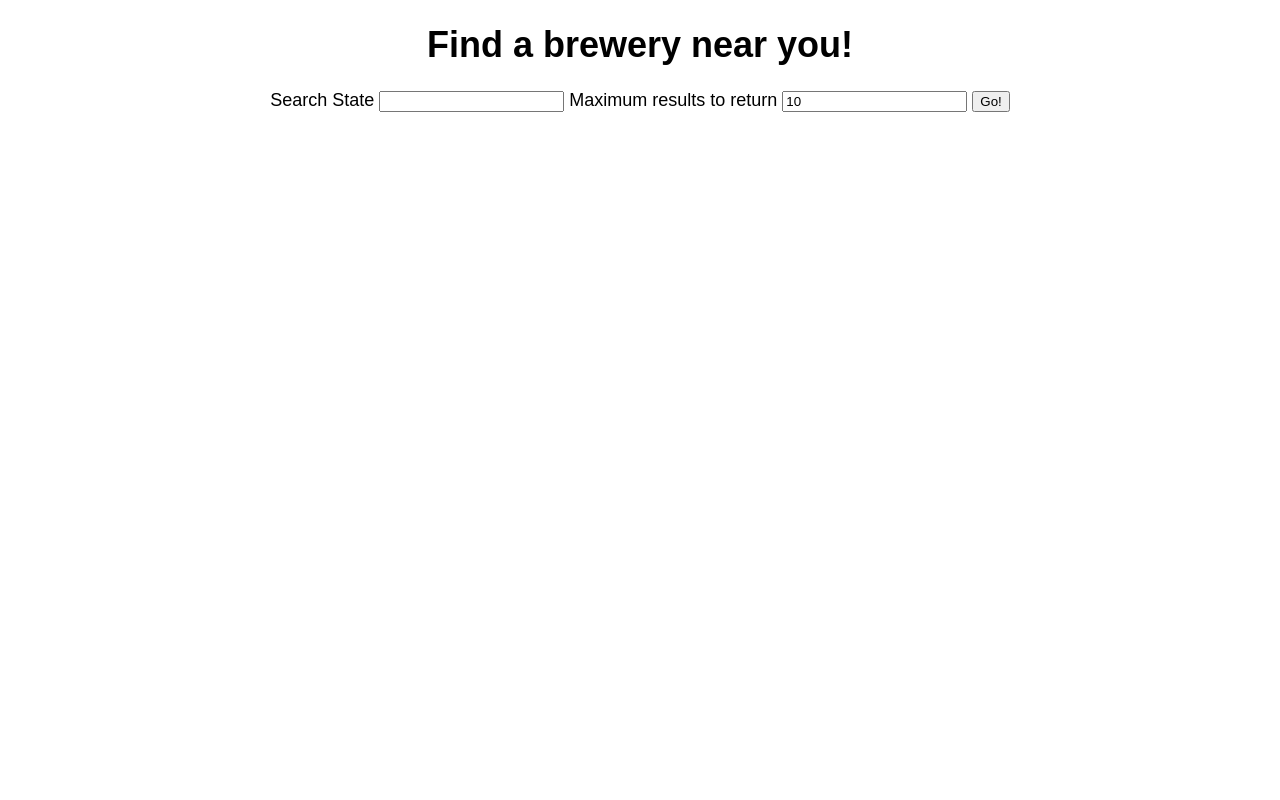
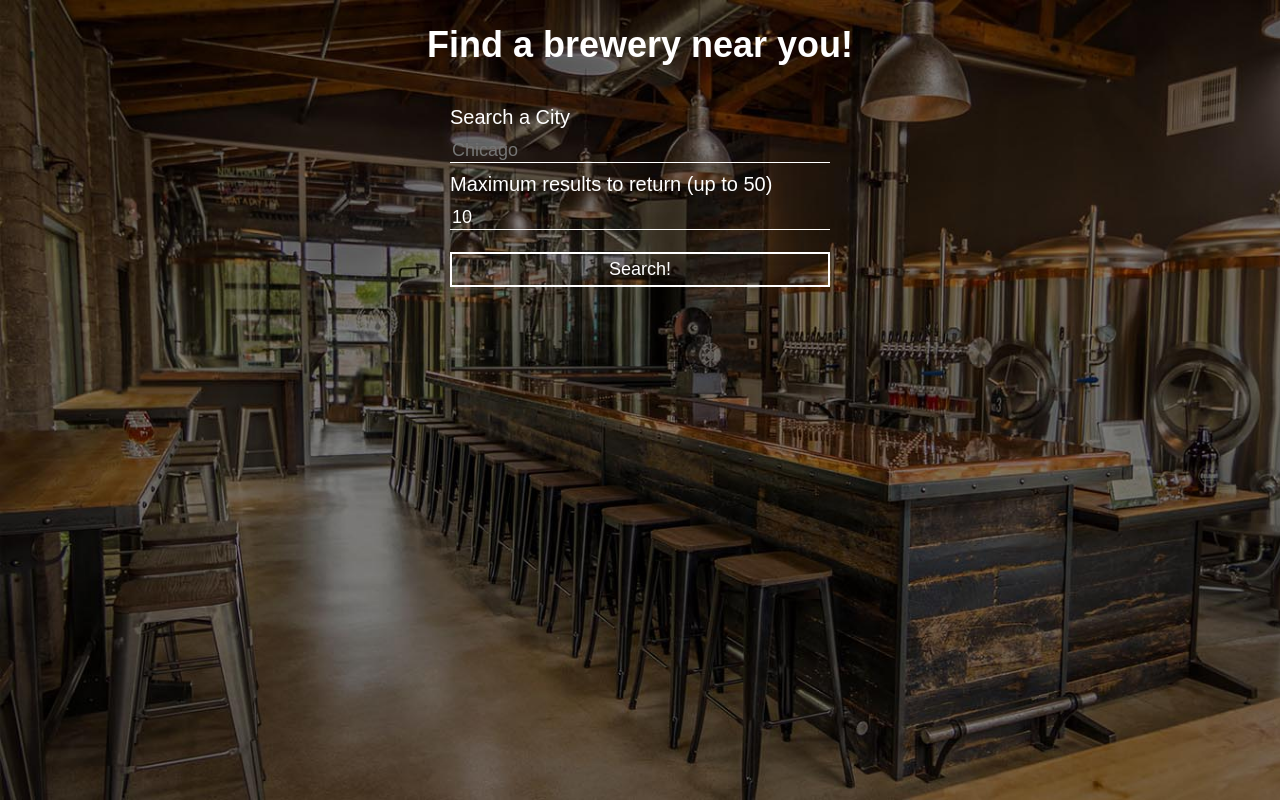
Before and after one commit to mmicek02/beerAcrossAmerica, a plain HTML site: page index.html in a window 1280 px wide. Drawn offline with nearby package versions, Linux system fonts and the light colour scheme.

Commit message:
updated the HTML and CSS for more polished styling. JS Map or review feature still in progress

```diff
--- a/index.html
+++ b/index.html
@@ -17,21 +17,21 @@
             <h1>Find a brewery near you!</h1>
             <section class="userSearch">
                 <form id="js-form">
-                    <label for="search-term">Search State</label>
-                    <input type="text" name="search-term" id="js-search-term" required>
-
-                    <label for="max-results">Maximum results to return</label>
+                    <label for="search-term">Search a City</label><br>
+                    <input type="text" name="search-term" placeholder="Chicago" id="js-search-term" required>
+                    <br>
+                    <label for="max-results">Maximum results to return (up to 50)</label><br>
                     <input type="number" name="search-results" id="js-search-results" value="10">
 
-                    <input type="submit" value="Go!">
+                    <input type="submit" id="btn" value="Search!">
                 </form>
             </section>
             <p id="js-error-message" class="error-message"></p>
-            <section id="results" class="hidden">
-                <section class="displayResults">
-                    <span id="results-list"></span>
+                <section id="results" class="hidden">
+                    <section class="displayResults">
+                        <span id="results-list"></span>
+                    </section>
                 </section>
-            </section>
         </div>
     </main>
     <script src="main.js"></script>
--- a/main.js
+++ b/main.js
@@ -20,6 +20,7 @@ function displayResults(responseJson, maxResults) {
     console.log(responseJson);
     $('#results-list').empty();
     $('#js-error-message').empty();
+    $('#js-form').removeClass('.userSearch');
     // iterate through the data array, stopping at the max number of results
     for (let i = 0; i < responseJson.length & i<maxResults ; i++){
       // for each video object in the data
@@ -40,12 +41,19 @@ function displayResults(responseJson, maxResults) {
                       <a href="${responseJson[i].website_url}">Visit this brewery's website</a>
                     </p>
                     <p>${responseJson[i].street}<br>${responseJson[i].city}, ${responseJson[i].state}</p>
+
+                    <p>
+                      <a href="index.html">Back to Search</a>
+                    </p>
                   </p>
                   <h3>Brewery Map</h3>
                     <!--The div element for the map -->
-                    <div id="map"></div>
+                    <div id="map">
+
+                    </div>
                 </span>
             </span>
+
             </section>`
       )};
     //display the results section
--- a/style.css
+++ b/style.css
@@ -7,6 +7,10 @@ body {
   margin: 0;
   font-family: 'Fira Sans', sans-serif; /* Font from google fonts */
   font-size: 18px;
+  background-image: url('images/barGradBG.jpg');
+  background-repeat: no-repeat;
+  background-attachment: fixed;
+  background-size: cover;
 }
 
 .main {
@@ -18,12 +22,53 @@ header img {
   max-width: 150px;
 }
 
+h1 {
+  text-align: center;
+  color: white;
+}
+
 .userSearch {
   display: flex;
   justify-content: center;
   align-items: center;
-  padding-right: 75px;
-  padding-left: 75px;
+  padding-right: auto;
+  padding-left: auto;
+  margin-right: auto;
+  margin-left: auto;
+  width: 380px;
+  /*transform: translate(125%, 20%);*/
+  color: white;
+}
+
+#js-form {
+  width: 500px;
+  font-size: 20px;
+  overflow: hidden;
+  padding: 8px 0;
+  margin: 8px 0;
+}
+
+#js-search-term, #js-search-results {
+  border: none;
+  outline: none;
+  background: none;
+  color: white;
+  margin: 10px 0;
+  font-size: 18px;
+  width: 100%;
+
+  border-bottom: 1px solid;
+}
+
+#btn {
+  width: 100%;
+  background: none;
+  border: 2px solid white;
+  color: white;
+  padding: 5px;
+  font-size: 18px;
+  cursor: pointer;
+  margin: 12px 0;
 }
 
 .displayResults {
@@ -35,27 +80,28 @@ header img {
   align-self: center;
 }
 
-h1 {
-  text-align: center;
-}
-
 .details {
   display: flex;
   flex-direction: column;
   align-items: center;
   flex: 1 1 0;
-  border: 1px solid gray;
+  border: 1px solid rgb(240, 230, 230);
   border-radius: 10px;
   max-width: auto;
   max-height: 500px;
   padding: 1em;
   margin: 25px;
+  box-shadow: 5px 10px #2c2b2b;
+  flex-wrap: wrap;
+  background-color: rgb(26, 29, 29);
 }
 
 .result {
   display: flex;
   flex-direction: column;
-  justify-content: center;
+  flex-wrap: wrap;
+  /*justify-content: center;*/
+  justify-content: space-evenly;
   align-items: center;
 }
 .details p {
@@ -64,8 +110,9 @@ h1 {
 
 /* Set the size of the div element that contains the map */
 #map {
-  height: 150px;  /* The height is 400 pixels */
+  height: 250px;  /* The height is 400 pixels */
   width: 150px;  /* The width is the width of the web page */
+  align-self: center;
  }
 
 /* social media icon placement and style */
```
Also changed, not shown: images/barBG.jpg (added), images/barGradBG.jpg (added), images/breweryMapBG.jpg (added), 1 other file.
